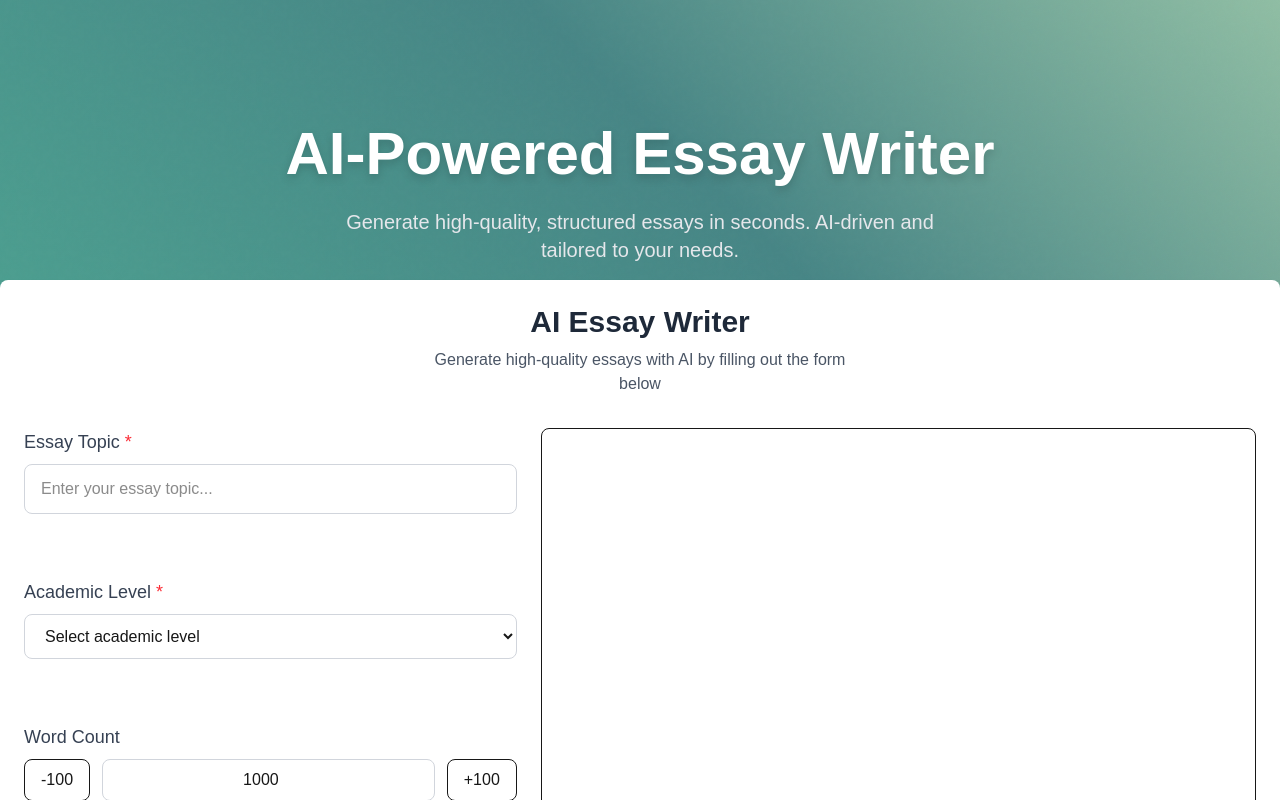
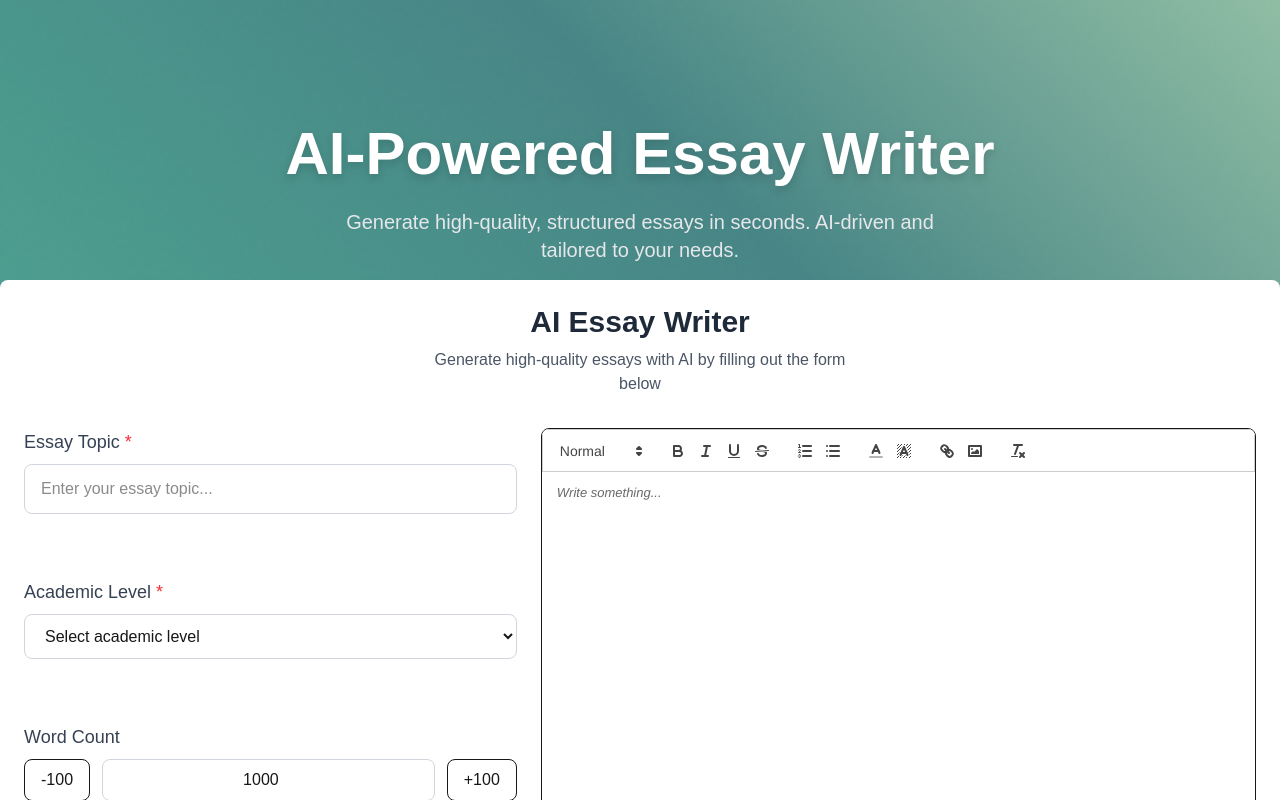
Before and after one commit to Abdullah-Nazakat/aiEssayWriter, a Next.js app: page / in a window 1280 px wide. Shown: the top 800 px of the page. Built offline with nearby package versions, Linux system fonts and the light colour scheme.

Commit message:
deploying editor

```diff
--- a/src/features/home/home-mainarea.jsx
+++ b/src/features/home/home-mainarea.jsx
@@ -1,6 +1,6 @@
 'use client'
 import React, { useState, useRef, useEffect } from 'react';
-// import RichTextEditor from '@/components/richeditor';
+import RichTextEditor from '@/components/richeditor';
 import { FiCopy, FiTrash2, FiDownload, FiChevronDown } from 'react-icons/fi';
 import { toast, Toaster } from 'react-hot-toast';
 import { jsPDF } from 'jspdf';
@@ -309,7 +309,7 @@ const HomeMainarea = () => {
         {/* Editor Section */}
         <div className="flex-1 flex flex-col gap-4">
           <div className="border rounded-lg overflow-hidden flex-1 flex flex-col">
-            {/* <RichTextEditor ref={richTextEditorRef} className="flex-1" /> */}
+            <RichTextEditor ref={richTextEditorRef} className="flex-1" />
 
             {/* Editor Controls - Only shown when content has been generated */}
             {hasGeneratedContent && (
```
